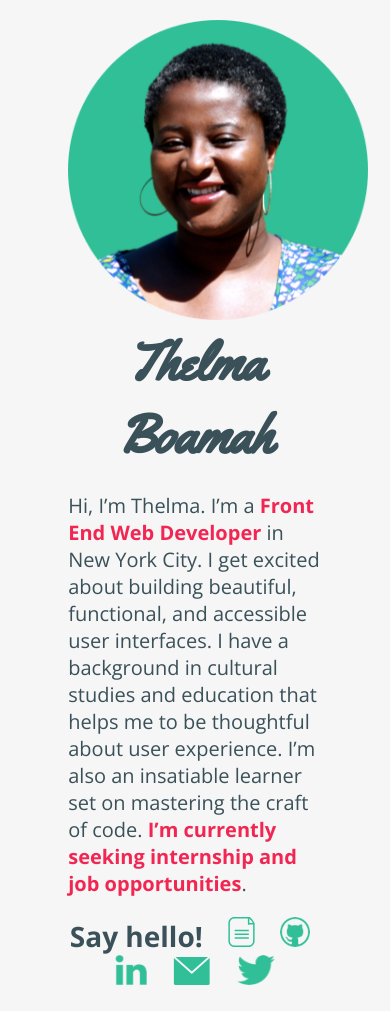
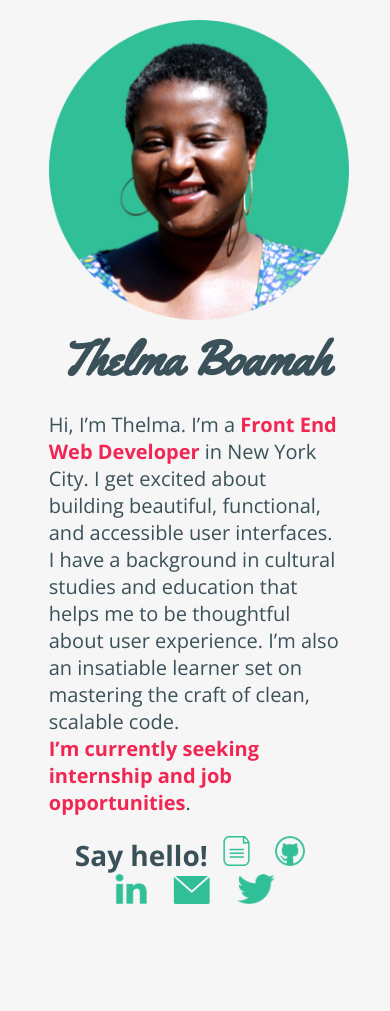
Before and after one commit to thelmaboamah/intro-site, a plain HTML site: page index.html in a window 390 px wide. After the commit the page ends 930 px from the top, so only its background shows below. Drawn offline with nearby package versions, Linux system fonts and the light colour scheme.

```diff
--- a/index.html
+++ b/index.html
@@ -15,7 +15,7 @@
 		</div>
 		<div id="main-content">
 			<h1>Thelma Boamah</h1>
-			<p>Hi, I’m Thelma. I’m a <span>Front End Web Developer</span> in New York City. I get excited about building beautiful, functional, and accessible user interfaces. I have a background in cultural studies and education that helps me to be thoughtful about user experience. I’m also an insatiable learner set on mastering the craft of code. <span>I’m currently seeking internship and job opportunities</span>. </p>
+			<p>Hi, I’m Thelma. I’m a <span>Front End Web Developer</span> in New York City. I get excited about building beautiful, functional, and accessible user interfaces. I have a background in cultural studies and education that helps me to be thoughtful about user experience. I’m also an insatiable learner set on mastering the craft of clean, scalable code. <br><span>I’m currently seeking internship and job opportunities</span>. </p>
 
 			<div id="contact">
 				<h3>Say hello!</h3>
--- a/styles/main.css
+++ b/styles/main.css
@@ -18,17 +18,18 @@
 }
 
 section {
-	width: 65%;
+	width: 75%;
 	margin: 0 auto;
 	padding: 1em 0;
 
 }
 
+
 /******* Content styles *****/
 
 #main-content h1 {
 	font-family: 'Yellowtail', cursive;
-	font-size: 54px;
+	font-size: 48px;
 	margin: 0;
 }
 
@@ -45,7 +46,7 @@
 h3 {
 	display: inline;
 	font-size: 28px;
-	margin-right: 10px;
+	margin: 15px 0;
 }
 
 #image, h1, #contact {
@@ -58,5 +59,8 @@
 
 @media(min-width: 768px) {
 
+	section {
+		display: flex;
+	}
 
 }
```
